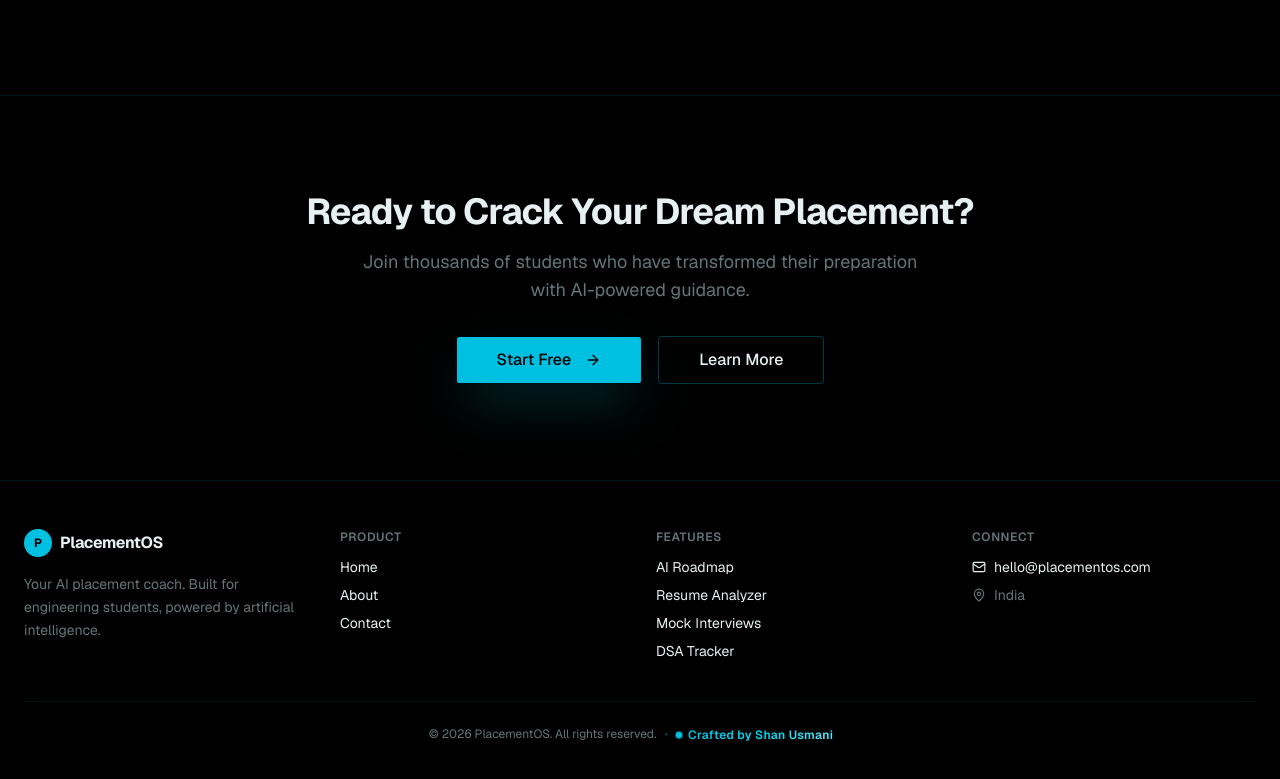
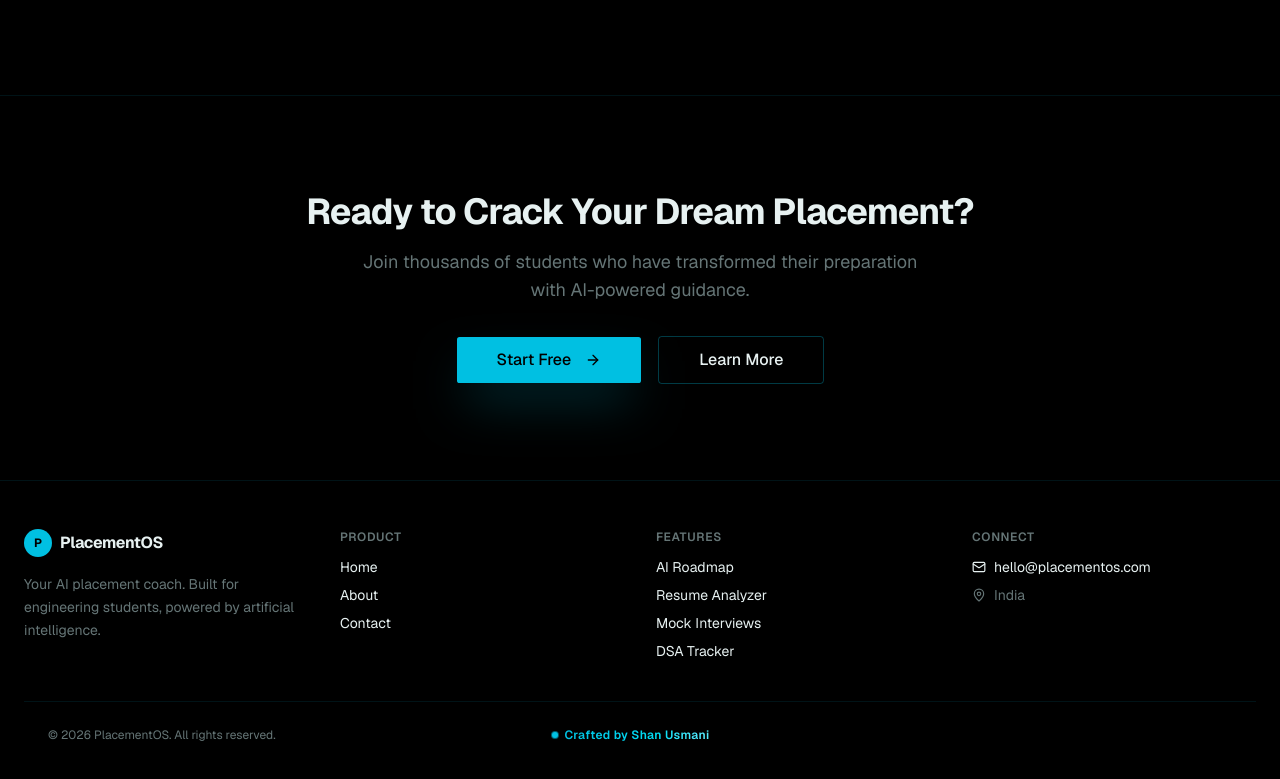
Before and after one commit to Shan7Usmani/SaaS, a Next.js app in the folder next-app/: page / in a window 1280 px wide. Shown: the part 2190-2969 px from the top of the page. Built offline with nearby package versions, Linux system fonts and the light colour scheme; no server answers.

Commit message:
Center 'Crafted by Shan Usmani' in footer on landing, contact, about pages

```diff
--- a/next-app/app/about/page.tsx
+++ b/next-app/app/about/page.tsx
@@ -214,9 +214,21 @@ export default function AboutPage() {
 
       {/* Footer */}
       <footer className="border-t border-primary/10 py-8">
-        <div className="mx-auto flex max-w-7xl items-center justify-between px-4 text-xs text-muted-foreground sm:px-6">
-          <p>&copy; {new Date().getFullYear()} PlacementOS. All rights reserved.</p>
-          <div className="flex gap-4">
+        <div className="mx-auto grid max-w-7xl grid-cols-3 items-center px-4 text-xs text-muted-foreground sm:px-6">
+          <p className="text-left">&copy; {new Date().getFullYear()} PlacementOS. All rights reserved.</p>
+          <div className="text-center">
+            <span className="group inline-flex items-center justify-center gap-1.5 transition-all duration-500 hover:text-primary">
+              <span className="relative flex h-1.5 w-1.5">
+                <span className="absolute inline-flex h-full w-full animate-ping rounded-full bg-primary opacity-75" />
+                <span className="relative inline-flex h-1.5 w-1.5 rounded-full bg-primary" />
+              </span>
+              <span className="bg-gradient-to-r from-primary via-cyan-300 to-primary bg-[length:200%_auto] bg-clip-text text-transparent animate-[gradient-shift_3s_ease_infinite] font-semibold tracking-wide">
+                Crafted by Shan Usmani
+              </span>
+              <span className="ml-0.5 opacity-0 transition-all duration-300 group-hover:opacity-100">✦</span>
+            </span>
+          </div>
+          <div className="flex justify-end gap-4">
             <Link href="/" className="hover:text-foreground transition-colors">Home</Link>
             <Link href="/contact" className="hover:text-foreground transition-colors">Contact</Link>
           </div>
--- a/next-app/app/contact/page.tsx
+++ b/next-app/app/contact/page.tsx
@@ -224,11 +224,10 @@ export default function ContactPage() {
       </main>
 
       <footer className="border-t border-primary/10 py-8">
-        <div className="mx-auto flex max-w-7xl items-center justify-between px-4 text-xs text-muted-foreground sm:px-6">
-          <p>
-            &copy; {new Date().getFullYear()} PlacementOS. All rights reserved.
-            <span className="mx-2 text-primary/30">•</span>
-            <span className="group inline-flex items-center gap-1.5 transition-all duration-500 hover:text-primary">
+        <div className="mx-auto grid max-w-7xl grid-cols-3 items-center px-4 text-xs text-muted-foreground sm:px-6">
+          <p className="text-left">&copy; {new Date().getFullYear()} PlacementOS. All rights reserved.</p>
+          <div className="text-center">
+            <span className="group inline-flex items-center justify-center gap-1.5 transition-all duration-500 hover:text-primary">
               <span className="relative flex h-1.5 w-1.5">
                 <span className="absolute inline-flex h-full w-full animate-ping rounded-full bg-primary opacity-75" />
                 <span className="relative inline-flex h-1.5 w-1.5 rounded-full bg-primary" />
@@ -238,8 +237,8 @@ export default function ContactPage() {
               </span>
               <span className="ml-0.5 opacity-0 transition-all duration-300 group-hover:opacity-100">✦</span>
             </span>
-          </p>
-          <div className="flex gap-4">
+          </div>
+          <div className="flex justify-end gap-4">
             <Link href="/" className="hover:text-foreground transition-colors">Home</Link>
             <Link href="/about" className="hover:text-foreground transition-colors">About</Link>
           </div>
--- a/next-app/app/page.tsx
+++ b/next-app/app/page.tsx
@@ -468,10 +468,11 @@ export default function LandingPage() {
               </div>
             </div>
           </div>
-          <div className="mt-10 border-t border-primary/10 pt-6 text-center text-xs text-muted-foreground">
-            &copy; {new Date().getFullYear()} PlacementOS. All rights reserved.
-            <span className="mx-2 text-primary/30">•</span>
-            <span className="group inline-flex items-center gap-1.5 transition-all duration-500 hover:text-primary">
+          <div className="mt-10 border-t border-primary/10 pt-6 text-xs text-muted-foreground">
+            <div className="mx-auto grid max-w-7xl grid-cols-3 items-center px-4 sm:px-6">
+              <p className="text-left">&copy; {new Date().getFullYear()} PlacementOS. All rights reserved.</p>
+              <div className="text-center">
+                <span className="group inline-flex items-center justify-center gap-1.5 transition-all duration-500 hover:text-primary">
                   <span className="relative flex h-1.5 w-1.5">
                     <span className="absolute inline-flex h-full w-full animate-ping rounded-full bg-primary opacity-75" />
                     <span className="relative inline-flex h-1.5 w-1.5 rounded-full bg-primary" />
@@ -482,6 +483,9 @@ export default function LandingPage() {
                   <span className="ml-0.5 opacity-0 transition-all duration-300 group-hover:opacity-100">✦</span>
                 </span>
               </div>
+              <div />
+            </div>
+          </div>
         </div>
       </footer>
     </div>
```
Lines whose indentation alone changed are shown as unchanged.
